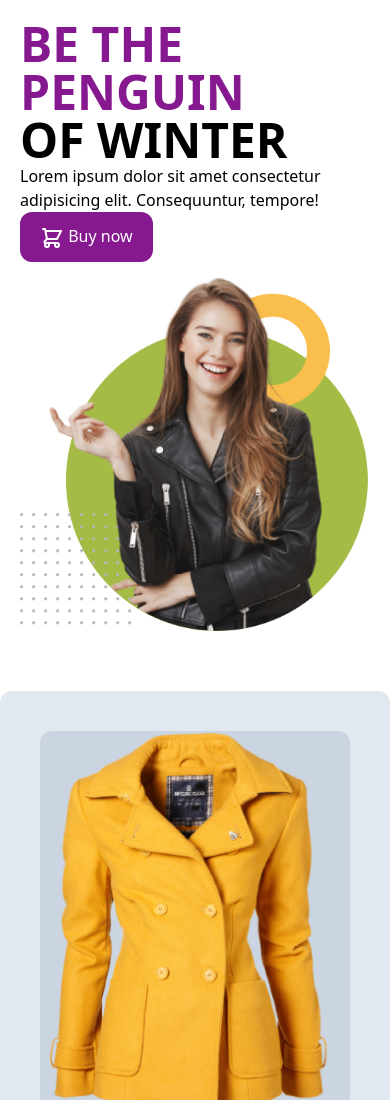
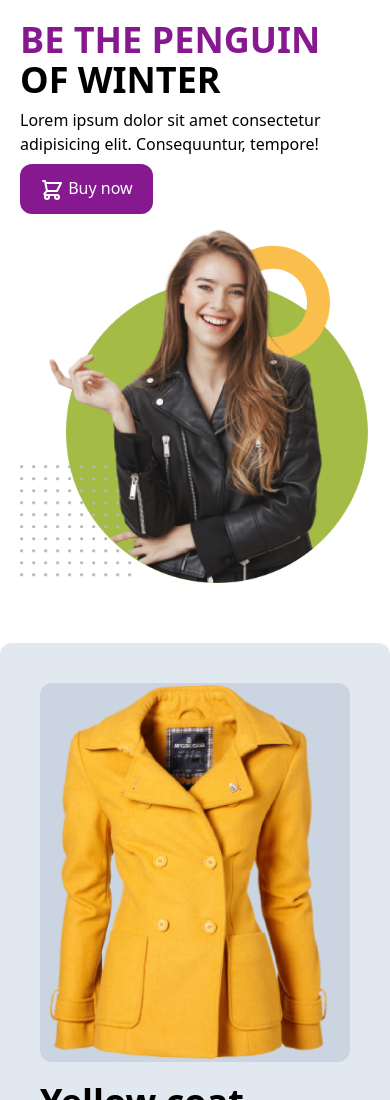
Before and after one commit to iamMHasan/PENGUIN-tailwind, a plain HTML site: page index.html in a window 390 px wide. Shown: the top 1100 px of the page. Drawn offline with nearby package versions, Linux system fonts and the light colour scheme.

Commit message:
first commit

```diff
--- a/index.html
+++ b/index.html
@@ -13,11 +13,11 @@
     <section class="container mx-auto p-5">
         <div class="sm:flex items-center">
             <div class="leading-6 sm:leading-8  w-full sm:w-1/2 ml-0 sm:ml-5 mb-2 sm:mb-0 ">
-                <h1 class="text-5xl sm:text-5xl font-black">
+                <h1 class="text-4xl sm:text-5xl font-black ">
                     <span class="text-fuchsia-800">BE THE PENGUIN</span><br>
                     <span>OF WINTER</span>
                 </h1>
-                <p>Lorem ipsum dolor sit amet consectetur adipisicing elit. Consequuntur, tempore!</p>
+                <p class="py-2 sm:py-0">Lorem ipsum dolor sit amet consectetur adipisicing elit. Consequuntur, tempore!</p>
                 <button class="rounded-xl bg-fuchsia-800 text-white px-5 py-3"> <svg xmlns="http://www.w3.org/2000/svg" class="h-6 w-6 inline " fill="none" viewBox="0 0 24 24" stroke="currentColor" stroke-width="2">
                     <path stroke-linecap="round" stroke-linejoin="round" d="M3 3h2l.4 2M7 13h10l4-8H5.4M7 13L5.4 5M7 13l-2.293 2.293c-.63.63-.184 1.707.707 1.707H17m0 0a2 2 0 100 4 2 2 0 000-4zm-8 2a2 2 0 11-4 0 2 2 0 014 0z" />
                   </svg> Buy now</button>
```
